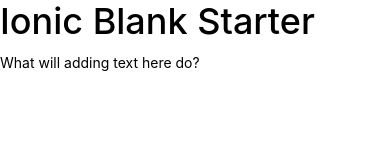
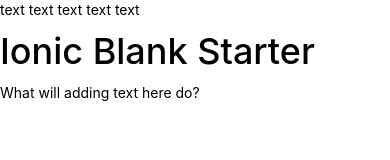
Before and after one commit to hlhull/todo, a website: page www/index.html in a window 390 px wide. Drawn offline with Linux system fonts and the light colour scheme; some packages are replaced by stand-ins of ours; files that its build step writes are made by us from their sources.

Commit message:
I changed the title and added some text

```diff
--- a/www/index.html
+++ b/www/index.html
@@ -3,7 +3,8 @@
   <head>
     <meta charset="utf-8">
     <meta name="viewport" content="initial-scale=1, maximum-scale=1, user-scalable=no, width=device-width">
-    <title></title>
+    <title>Does This Show Up As Text?</title>
+    <p> text text <em> text </em> text text </p>
 
     <link rel="manifest" href="manifest.json">
 
```
